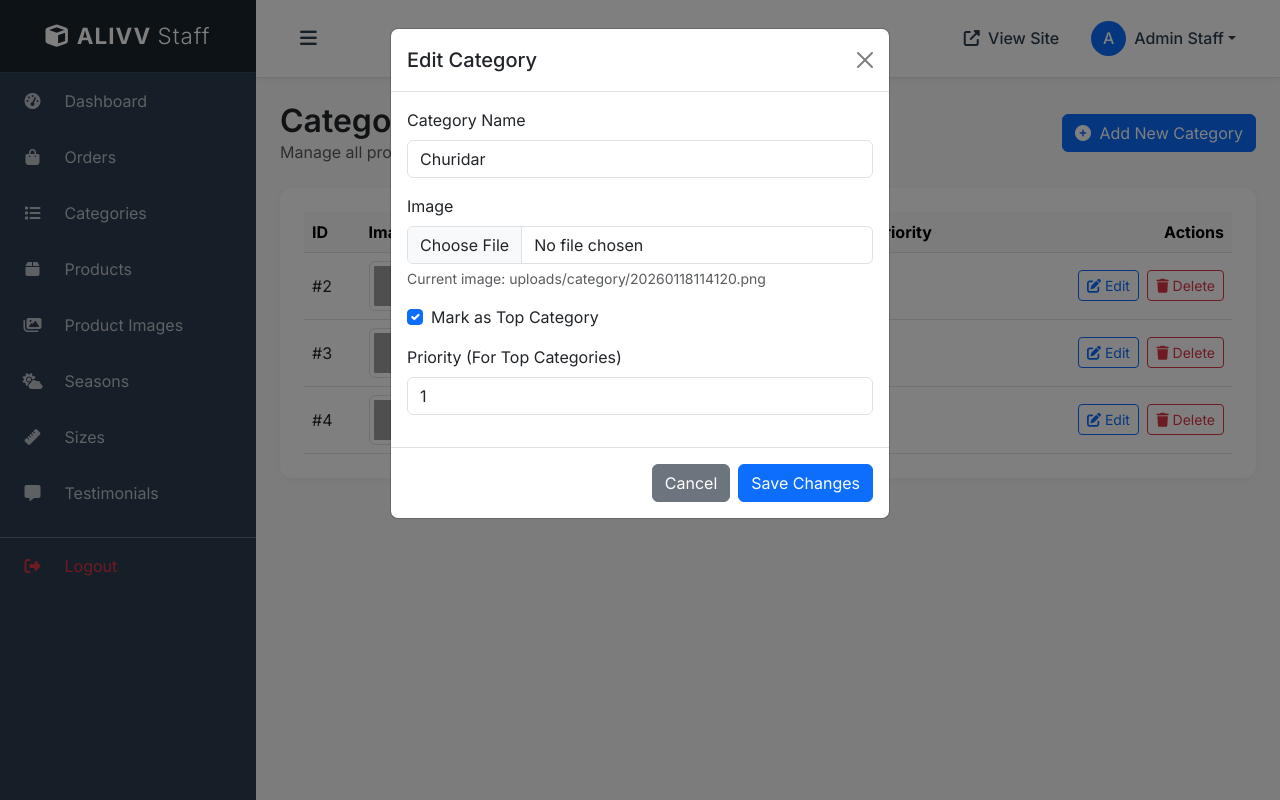
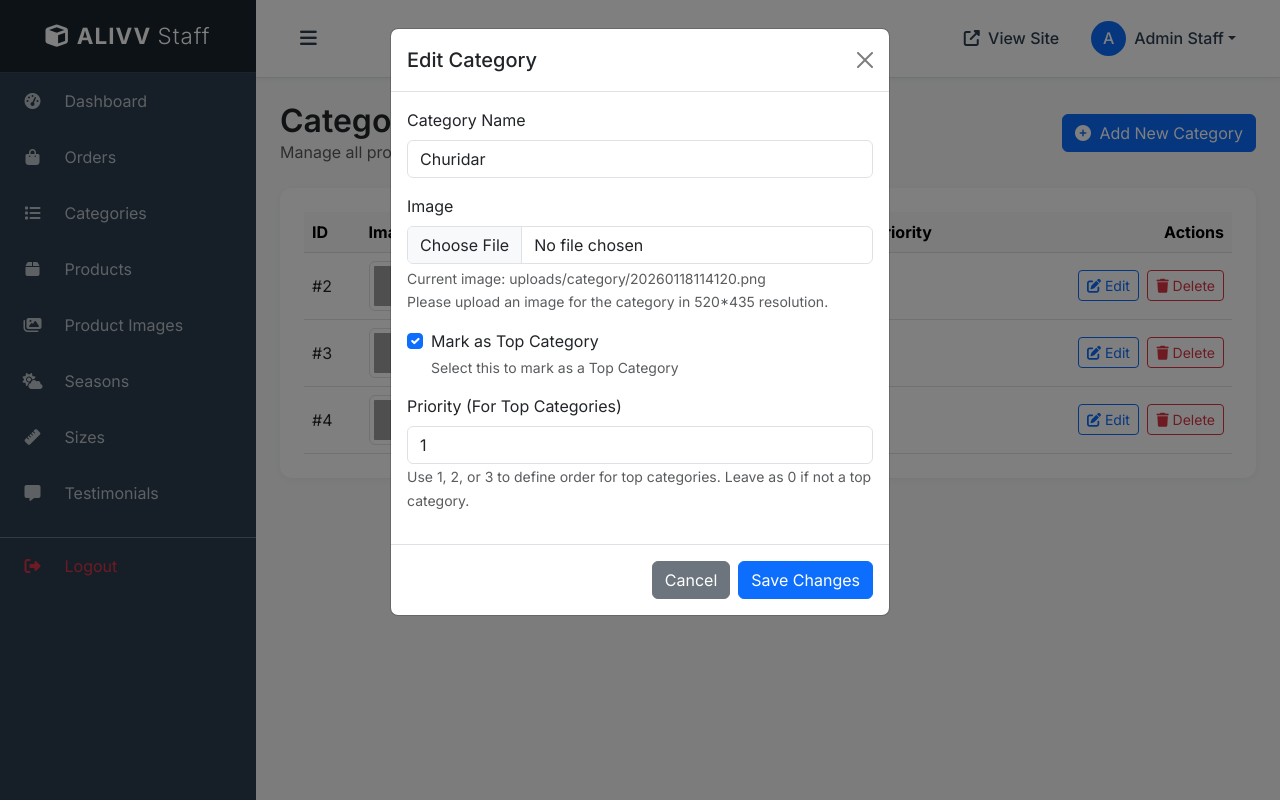
Before and after one commit to JoelJoby/alivv, a Django app: template employee/templates/employee/categories.html in a window 1280 px wide, after a click on "Edit". Run offline with Django 5.2, Linux system fonts and the light colour scheme; the template is opened without the code that fills it: values that come from a table or form of the project are taken from there, others are empty; data comes from the database, SQL or seed files in the repository; both versions use the stored data as it was after the commit; grey boxes are pictures that could not be loaded.

Commit message:
tips added

```diff
--- a/employee/templates/employee/categories.html
+++ b/employee/templates/employee/categories.html
@@ -117,18 +117,23 @@
                         {% if category.image %}
                         <small class="text-muted d-block mt-1">Current image: {{ category.image.name }}</small>
                         {% endif %}
+                        <small class="form-text text-muted">Please upload an image for the category in 520*435
+                            resolution.</small>
                     </div>
                     <div class="mb-3 form-check">
                         <input type="checkbox" class="form-check-input" id="is_top_category{{ category.id }}"
                             name="is_top_category" {% if category.is_top_category %}checked{% endif %}>
                         <label class="form-check-label" for="is_top_category{{ category.id }}">Mark as
                             Top Category</label>
+                        <small class="form-text text-muted d-block">Select this to mark as a Top Category</small>
                     </div>
                     <div class="mb-3">
                         <label for="priority{{ category.id }}" class="form-label">Priority (For Top
                             Categories)</label>
                         <input type="number" class="form-control" id="priority{{ category.id }}" name="priority"
                             value="{{ category.priority }}" min="0">
+                        <small class="form-text text-muted">Use 1, 2, or 3 to define order for top categories. Leave as
+                            0 if not a top category.</small>
                     </div>
                 </div>
                 <div class="modal-footer">
@@ -191,14 +196,19 @@
                     <div class="mb-3">
                         <label for="image" class="form-label">Image</label>
                         <input type="file" class="form-control" id="image" name="image" accept="image/*">
+                        <small class="form-text text-muted">Please upload an image for the category in 520*435
+                            resolution.</small>
                     </div>
                     <div class="mb-3 form-check">
                         <input type="checkbox" class="form-check-input" id="is_top_category" name="is_top_category">
                         <label class="form-check-label" for="is_top_category">Mark as Top Category</label>
+                        <small class="form-text text-muted d-block">Select this to mark as a Top Category</small>
                     </div>
                     <div class="mb-3">
                         <label for="priority" class="form-label">Priority (For Top Categories)</label>
                         <input type="number" class="form-control" id="priority" name="priority" value="0" min="0">
+                        <small class="form-text text-muted">Use 1, 2, or 3 to define order for top categories. Leave as
+                            0 if not a top category.</small>
                     </div>
                 </div>
                 <div class="modal-footer">
--- a/employee/templates/employee/product_images.html
+++ b/employee/templates/employee/product_images.html
@@ -122,8 +122,8 @@
                         <label for="images" class="form-label">Select Images</label>
                         <input type="file" class="form-control" id="images" name="images" accept="image/*" multiple
                             required>
-                        <small class="text-muted d-block mt-2">You can select multiple files at once. Hold Ctrl (or Cmd)
-                            to select multiple files.</small>
+                        <small class="form-text text-muted">Please upload an image for the category in 1140*700
+                            resolution.</small>
                     </div>
                 </div>
                 <div class="modal-footer">
--- a/employee/templates/employee/seasons.html
+++ b/employee/templates/employee/seasons.html
@@ -117,6 +117,8 @@
                         <img src="{{ season.banner_image.url }}" alt="Preview" class="img-thumbnail mt-2"
                             style="max-height: 100px;">
                         {% endif %}
+                        <small class="form-text text-muted">Please upload an image for the Home Page Banner in 1080*800
+                            resolution.</small>
                     </div>
 
                     <div class="mb-3">
@@ -193,6 +195,8 @@
                         <label for="banner_image" class="form-label">Banner Image</label>
                         <input type="file" class="form-control" id="banner_image" name="banner_image" accept="image/*"
                             required>
+                        <small class="form-text text-muted">Please upload an image for the Home Page Banner in 1080*800
+                            resolution.</small>
                     </div>
 
                     <div class="mb-3">
--- a/employee/templates/employee/testimonials.html
+++ b/employee/templates/employee/testimonials.html
@@ -97,8 +97,8 @@
                                         <input type="file" class="form-control" id="image{{ testimonial.id }}"
                                             name="image" accept="image/*">
                                         {% if testimonial.image %}
-                                        <small class="text-muted d-block mt-1">Current image: {{ testimonial.image.name
-                                            }}</small>
+                                        <small class="text-muted d-block mt-1">
+                                            Current image: {{ testimonial.image.name }}</small>
                                         <img src="{{ testimonial.image.url }}" alt="Preview" class="img-thumbnail mt-2"
                                             style="height: 50px; width: 50px; object-fit: cover; border-radius: 50%;">
                                         {% endif %}
```
Also changed, not shown: employee/templates/employee/products.html (+30 -7 lines), db.sqlite3.
